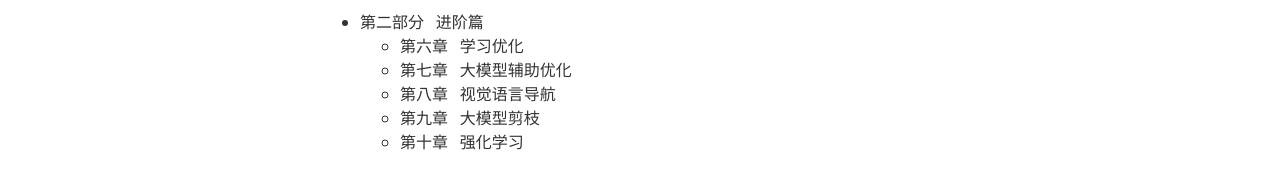
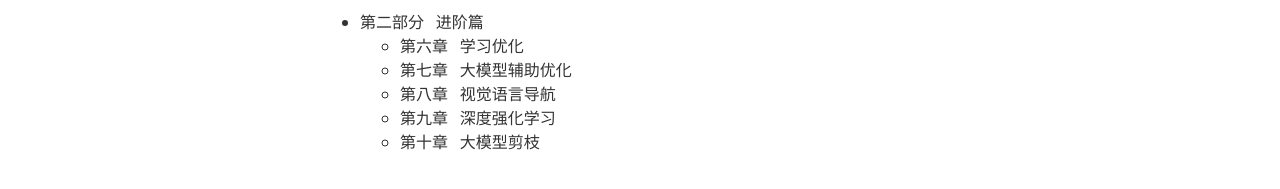
Before and after one commit to xianchaoxiu/xianchaoxiu.github.io, a Jekyll site: the page built from chinese/OPT/index.md, in a window 1280 px wide. Shown: the part 457-646 px from the top of the page. Built offline with Jekyll 4.4.1, drawn with Linux system fonts in a browser that asks for light colours; nearby versions of some CDN libraries.

Commit message:
Update index.md

```diff
--- a/chinese/OPT/index.md
+++ b/chinese/OPT/index.md
@@ -27,5 +27,5 @@ share: false
   - 第六章 &nbsp;  学习优化 <br>
   - 第七章 &nbsp;  大模型辅助优化 <br>
   - 第八章 &nbsp;  视觉语言导航 <br>
-  - 第九章 &nbsp;  大模型剪枝 <br>
-  - 第十章 &nbsp;  强化学习 <br>
+  - 第九章 &nbsp;  深度强化学习 <br>
+  - 第十章 &nbsp;  大模型剪枝 <br>
```
